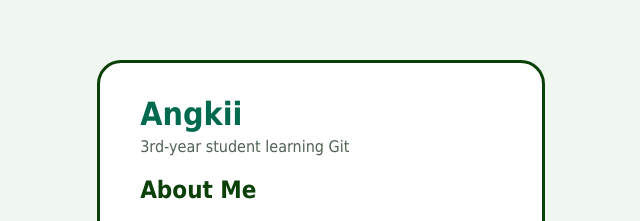
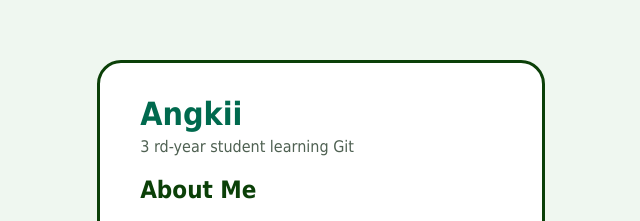
Before and after one commit to Angkii30/Software-Dev, a plain HTML site: page index.html in a window 1280 px wide. Shown: the part 180-401 px from the top of the page, 319-959 px from the left. Drawn offline with Linux system fonts and the light colour scheme.

Commit message:
Add spacebar

```diff
--- a/index.html
+++ b/index.html
@@ -9,7 +9,7 @@
 <body>
   <main class="card">
     <h1>Angkii</h1>
-    <p class="tagline">3rd-year student learning Git</p>
+    <p class="tagline">3  rd-year student learning Git</p>
 
     <h2>About Me</h2>
     <p>--- On the way to becoming a better developer! ---</p>
```
